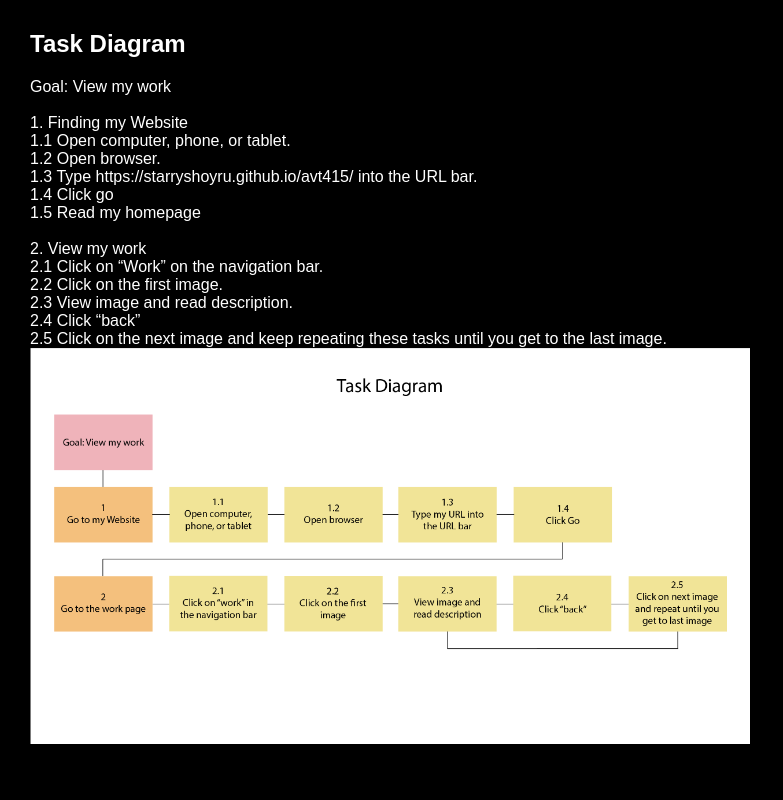
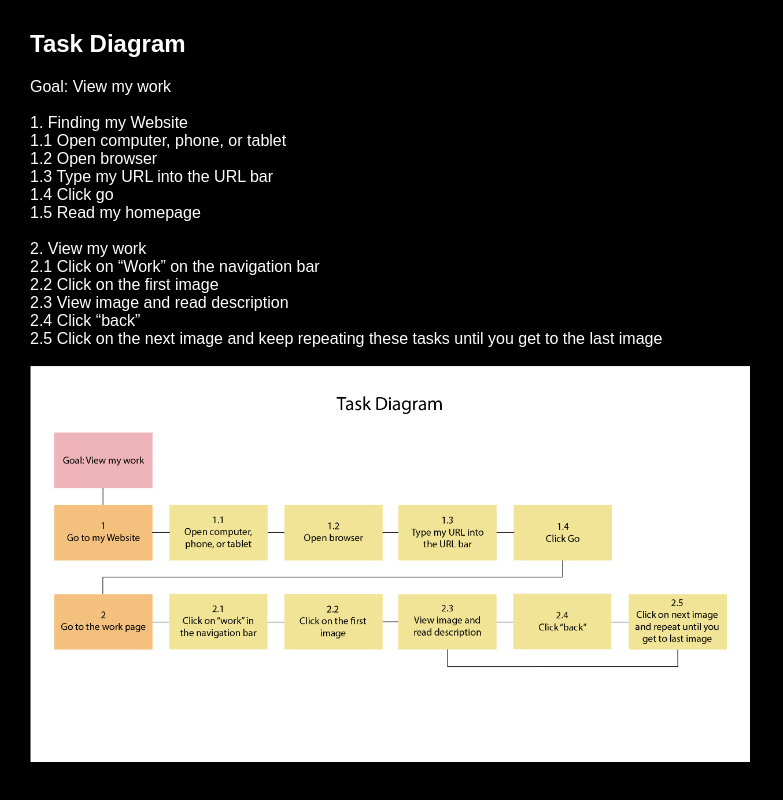
Before and after one commit to starryshoyru/avt415, a plain HTML site: page p1/taskdiagram/index.html in a window 1280 px wide. Shown: the whole page, without its empty margins (0-783 px from the left). Drawn offline with Linux system fonts and the light colour scheme.

Commit message:
dsfsd
dsfsdf

```diff
--- a/p1/taskdiagram/index.html
+++ b/p1/taskdiagram/index.html
@@ -16,21 +16,21 @@
 Goal: View my work<br>
 <br>
 1. Finding my Website<br>
-	1.1 Open computer, phone, or tablet.<br>
-	1.2 Open browser.<br>
-	1.3 Type https://starryshoyru.github.io/avt415/ into the
-	URL bar.<br>
+	1.1 Open computer, phone, or tablet<br>
+	1.2 Open browser<br>
+	1.3 Type my URL into the
+	URL bar<br>
 	1.4 Click go<br>
 	1.5 Read my homepage<br>
 <br>
 2. View my work<br>
-	2.1 Click on “Work” on the navigation bar.<br>
-	2.2 Click on the first image.<br>
-	2.3 View image and read description.<br>
+	2.1 Click on “Work” on the navigation bar<br>
+	2.2 Click on the first image<br>
+	2.3 View image and read description<br>
 	2.4 Click “back”<br>
-	2.5 Click on the next image and keep repeating these tasks until you get to the last image.<br>
-
-          <img src="images/taskdiagram.png" width="60%"><br>
+	2.5 Click on the next image and keep repeating these tasks until you get to the last image<br>
+  <br>
+<img src="images/taskdiagram.png" width="60%"><br>
     </div>
   </body>
 </html>
```
